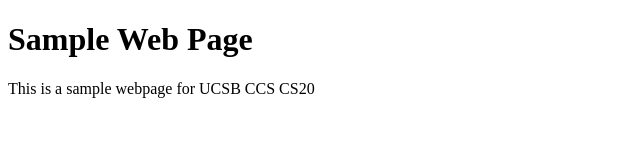
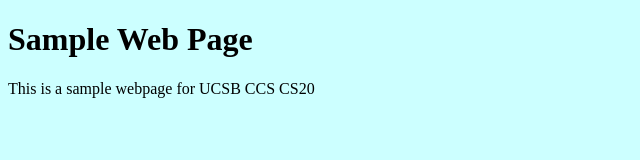
Before and after one commit to ucsb-ccs-cs20-s18/0410-Japnidh, a plain HTML site: page index.html in a window 1280 px wide. Shown: the whole page, without its empty margins (0-640 px from the left). Drawn offline with Linux system fonts and the light colour scheme.

Commit message:
Update index.html

```diff
--- a/index.html
+++ b/index.html
@@ -2,14 +2,15 @@
 <html>
 <head>
 <title>Sample Web Page for Phill Conrad, 04/10/2018</title>
+ <link rel = "stylesheet" type="text/css" href="site.css">
 </head>
 
-
+<div>
 <body>
 <h1> Sample Web Page</h1>
 <p> This is a sample webpage for UCSB CCS CS20</p>
 </body>
 
-
+  </div>
 
 </html>
```
